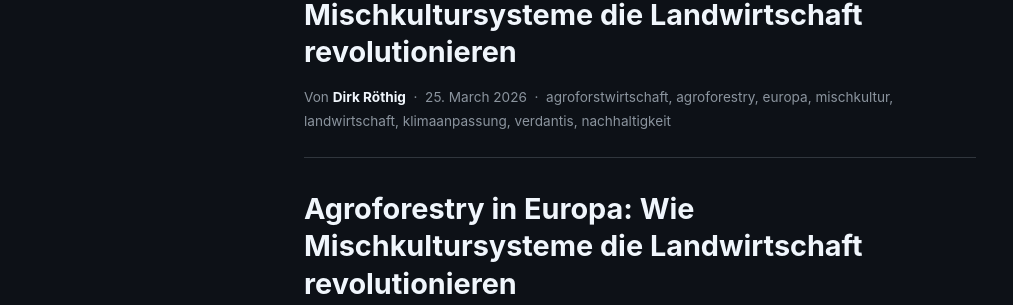
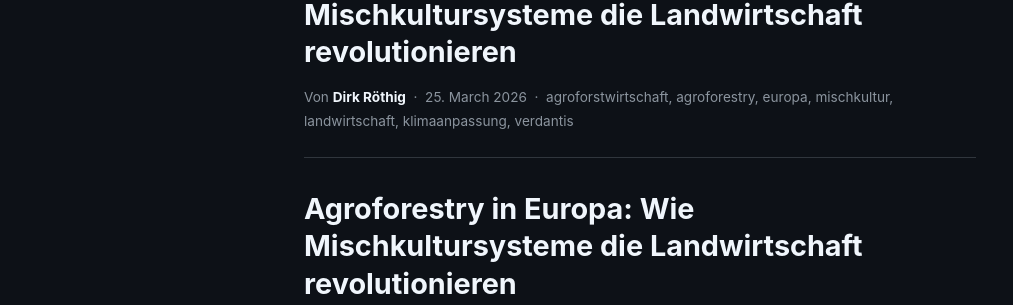
Before and after one commit to GaudianVivere/GaudianVivere.github.io, a Jekyll site: the page built from _posts/2026-03-25-artikel-24-de.md, in a window 1280 px wide and 900 px high. Shown: the part 134-439 px from the top of the window, without its empty margins (0-1013 px from the left). Built offline with Jekyll 4.4.1, drawn with Linux system fonts in a browser that asks for light colours; some of the changed lines change nothing that is shown.

Commit message:
Update 2026-03-25-artikel-24-de.md

```diff
--- a/_posts/2026-03-25-artikel-24-de.md
+++ b/_posts/2026-03-25-artikel-24-de.md
@@ -1,13 +1,8 @@
 ---
-layout: post
 title: "Agroforestry in Europa: Wie Mischkultursysteme die Landwirtschaft revolutionieren"
-date: 2026-03-25
-categories: [nachhaltigkeit]
-tags: ["agroforstwirtschaft", "agroforestry", "europa", "mischkultur", "landwirtschaft", "klimaanpassung", "verdantis", "nachhaltigkeit"]
-author: "Dirk Röthig, CEO, VERDANTIS Impact Capital"
-lang: de
-published: true
 description: "Agroforstwirtschaft kombiniert Bäume, Sträucher und Nutzpflanzen auf einer Fläche. In Europa sind die Systeme alt — doch Forschung, Förderung und Klimadruck bringen sie zurück. Was hinter dem Hype steckt."
+tags: [agroforstwirtschaft, agroforestry, europa, mischkultur, landwirtschaft, klimaanpassung, verdantis]
+series: VERDANTIS Impact Insights
 ---
 
 # Agroforestry in Europa: Wie Mischkultursysteme die Landwirtschaft revolutionieren
```
